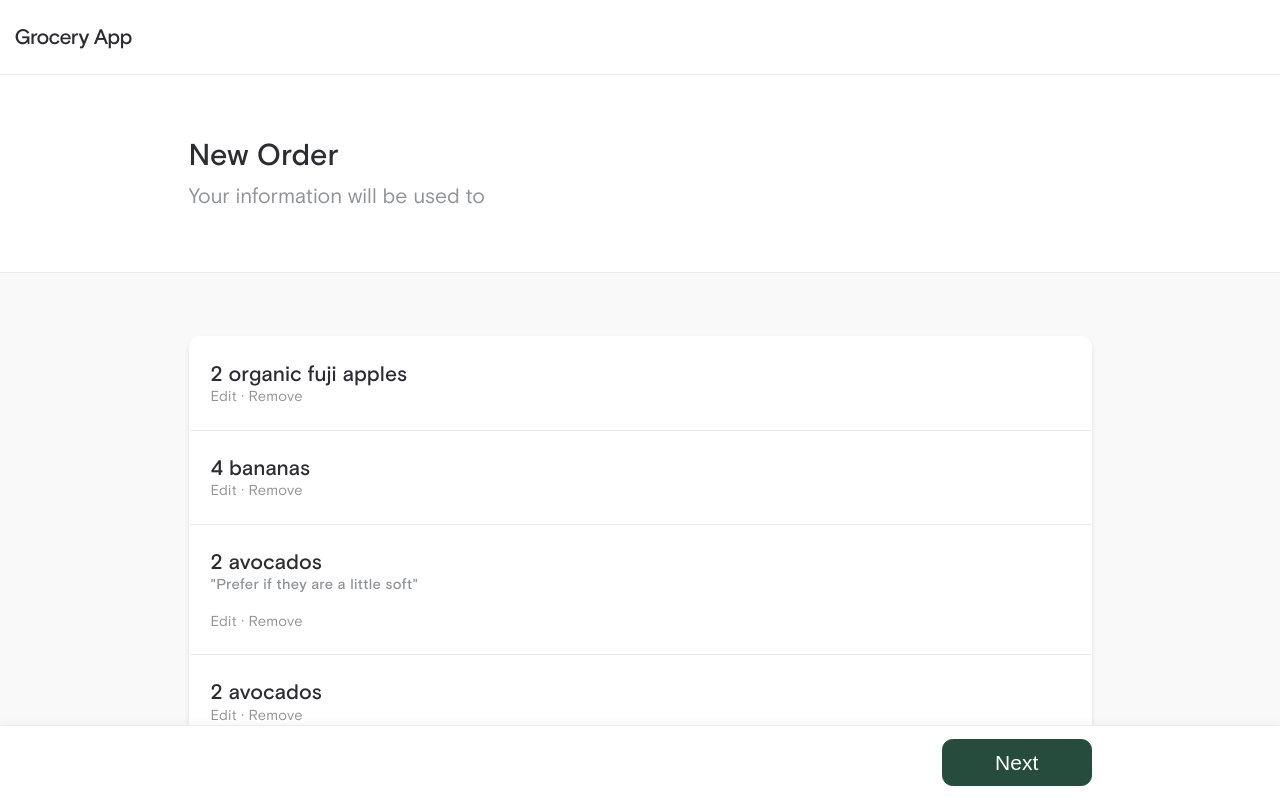
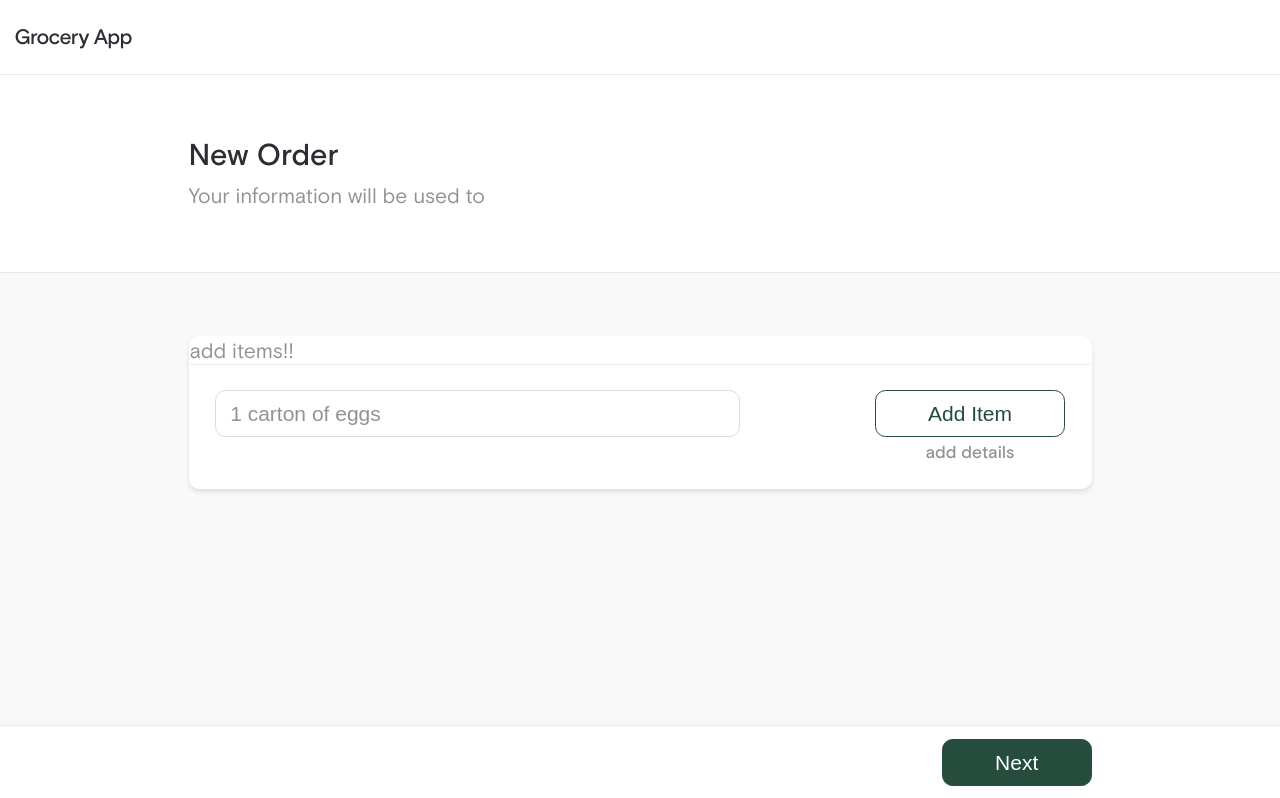
Before and after one commit to thisdesign/groceryassist, a Next.js app: page /orders/new in a window 1280 px wide. Shown: the top 798 px of the page. Built offline with nearby package versions, Linux system fonts and the light colour scheme.

Commit message:
add items

```diff
--- a/components/NewOrder/GroceryList/GroceryList.tsx
+++ b/components/NewOrder/GroceryList/GroceryList.tsx
@@ -3,6 +3,7 @@ import React, { useState, useRef } from "react"
 
 import { UIButton, TextInput, TextArea } from "components"
 import { Item } from "types"
+import Paragraph from "components/Paragraph/Paragraph"
 import S from "./GroceryList.Styled"
 import useItemAdd from "./useItemAdd"
 import { PageState } from "../NewOrder"
@@ -21,13 +22,17 @@ const GroceryList: React.FC<ListProps> = ({ pushToState, items }) => {
   return (
     <S.GroceryWrap>
       <S.White>
-        {items.map((item, i) => (
-          <GroceryLineItem
-            key={`${item.text}${i}`}
-            text={item.text}
-            notes={item.notes}
-          />
-        ))}
+        {items.length ? (
+          items.map((item, i) => (
+            <GroceryLineItem
+              key={`${item.text}${i}`}
+              text={item.text}
+              notes={item.notes}
+            />
+          ))
+        ) : (
+          <Paragraph>add items!!</Paragraph>
+        )}
 
         <S.NewItemInputWrapper>
           <div>
--- a/components/NewOrder/NewOrder.tsx
+++ b/components/NewOrder/NewOrder.tsx
@@ -27,7 +27,7 @@ const NewOrder = () => {
     phone: "6168227256",
     age: 53,
     additionalNotes: null,
-    items: PLACEHOLDER_ITEMS
+    items: []
   })
 
   const pushToState = (newItem: Partial<PageState>) => {
```
